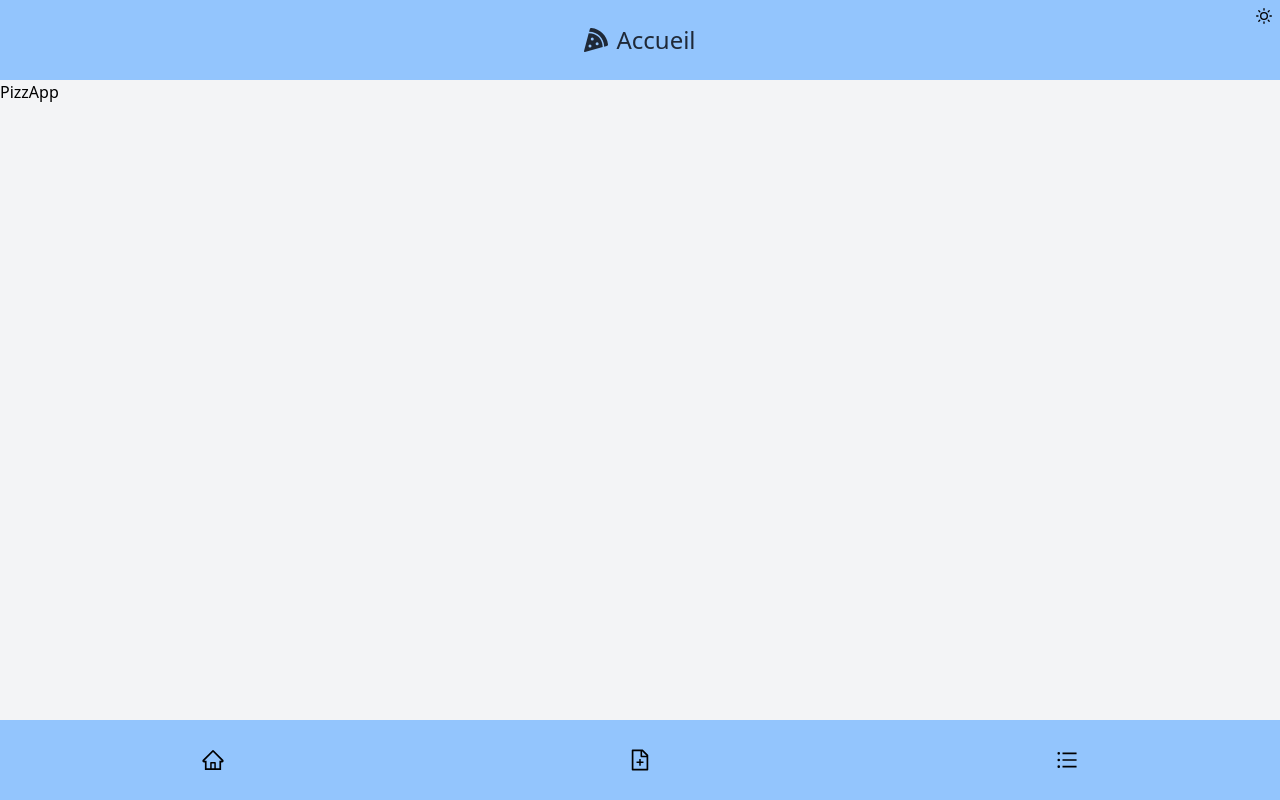
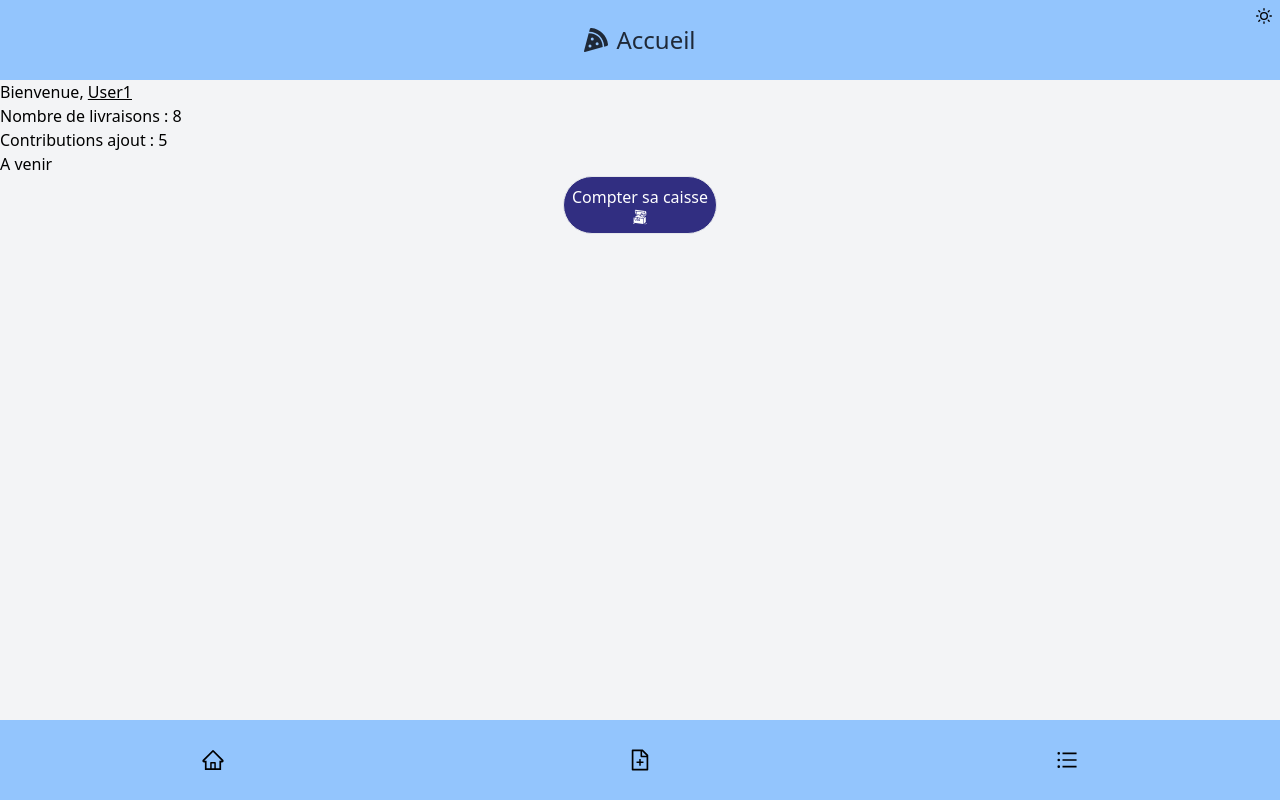
Before and after one commit to ecandotti/PizzApp, a React (Create React App) app: page / in a window 1280 px wide. Built offline with nearby package versions, Linux system fonts and the light colour scheme; no server answers.

Commit message:
MainBoard idea update

```diff
--- a/src/components/Main.jsx
+++ b/src/components/Main.jsx
@@ -1,4 +1,6 @@
 import React from 'react'
+
+import { GiOpenTreasureChest } from 'react-icons/gi'
 
 const Main = () => {
     const MainStyle = {
@@ -7,7 +9,11 @@ const Main = () => {
     }
     return(
         <div className="flex-1 flex flex-col flex-nowrap h-full" style={MainStyle}>
-            <p>PizzApp</p>
+            <h2>Bienvenue, <u>User1</u></h2>
+            <p>Nombre de livraisons : 8</p>
+            <p>Contributions ajout : 5</p>
+            <p>A venir</p>
+            <div className="flex flex-row flex-nowrap items-center"><div className="border bg-indigo-900 rounded-full p-2 text-white mx-auto cursor-pointer">Compter sa caisse <GiOpenTreasureChest className="mx-auto"/></div></div>
         </div>
     )
 }
```
